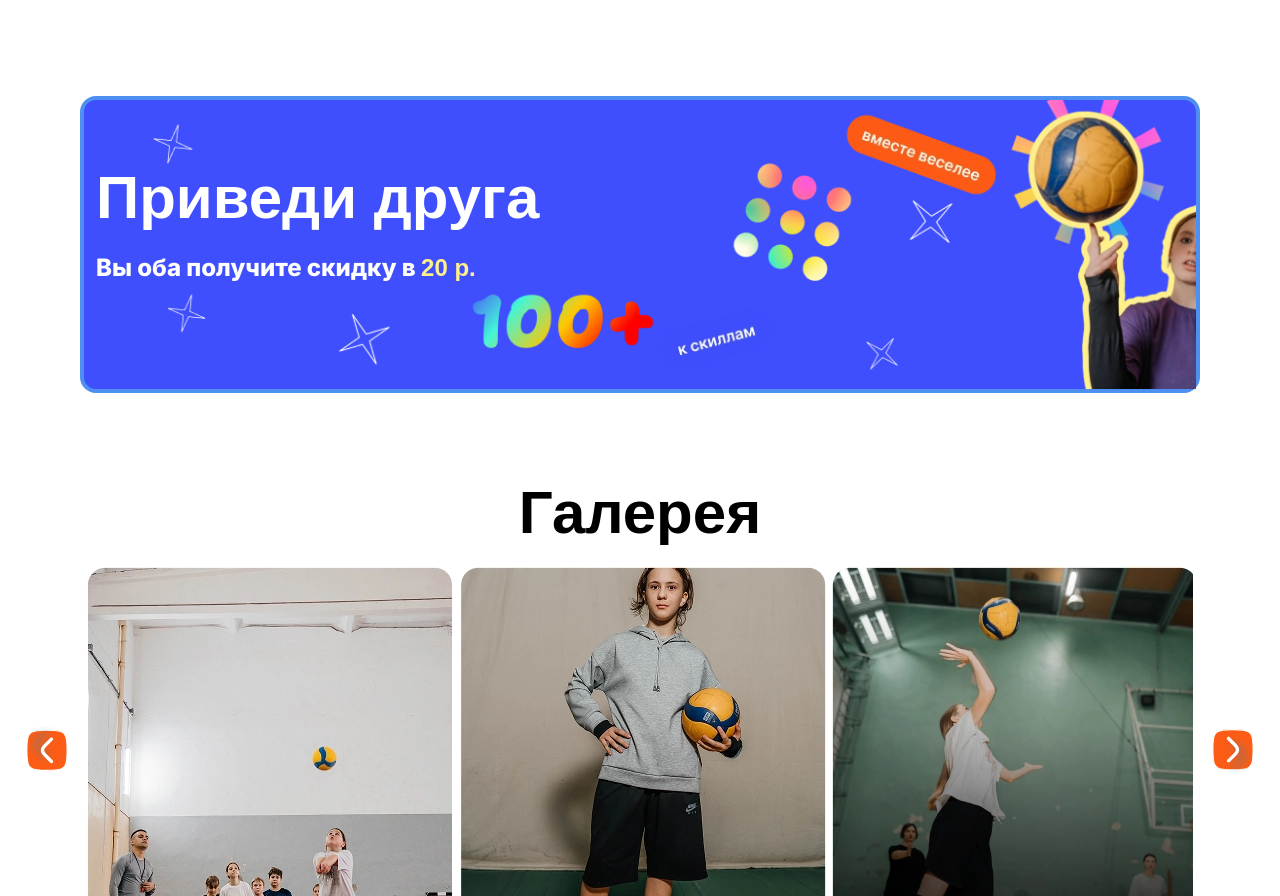
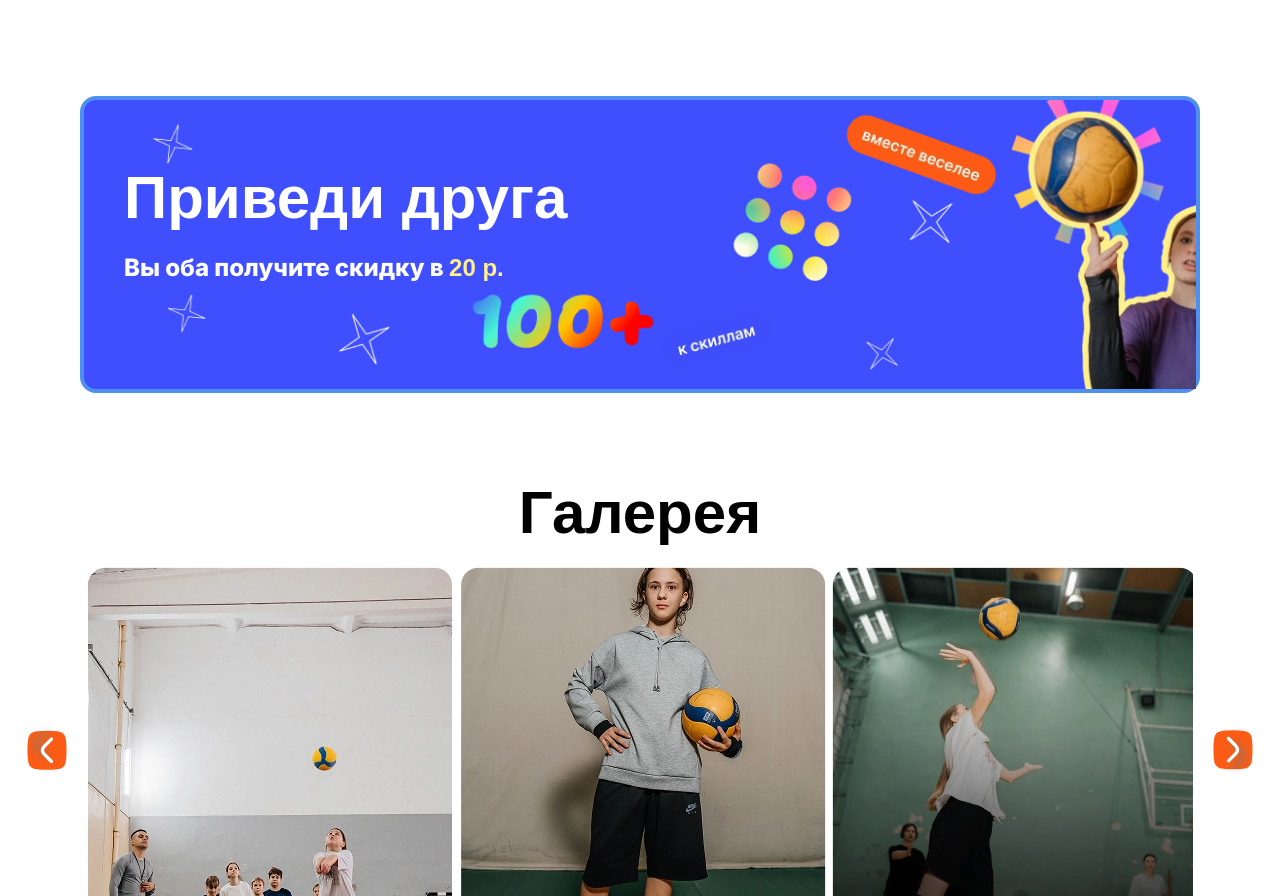
Before and after one commit to evgeniyworkbel/like-volley, a Next.js app: page / in a window 1280 px wide. Shown: the part 3571-4467 px from the top of the page. Built offline with nearby package versions, Linux system fonts and the light colour scheme; a web font is replaced by a local one.

Commit message:
refactor(widgets): change Banner

```diff
--- a/src/widgets/banner/ui/banner.tsx
+++ b/src/widgets/banner/ui/banner.tsx
@@ -4,7 +4,7 @@ import Image from "next/image";
 export function Banner() {
   return (
     <section className="flex justify-center px-5 py-[50px] xl:px-20">
-      <div className="relative aspect-[0.7] w-full rounded-2xl border-4 border-[oklch(0.6559_0.1604_257.81)] bg-accent-blue xl:aspect-[4.3] xl:h-[297px] xl:py-[52px] xl:pl-3">
+      <div className="relative aspect-[0.7] w-full rounded-2xl border-4 border-[oklch(0.6559_0.1604_257.81)] bg-accent-blue xl:aspect-[4.3] xl:h-[297px] xl:py-[52px] xl:pl-10">
         <hgroup className="z-10 flex flex-col items-center gap-6 pt-4 font-extrabold text-white xl:items-start">
           <Title className="text-4xl text-inherit">Приведи друга</Title>
           <p className="text-[15px] xl:text-2xl">
```
